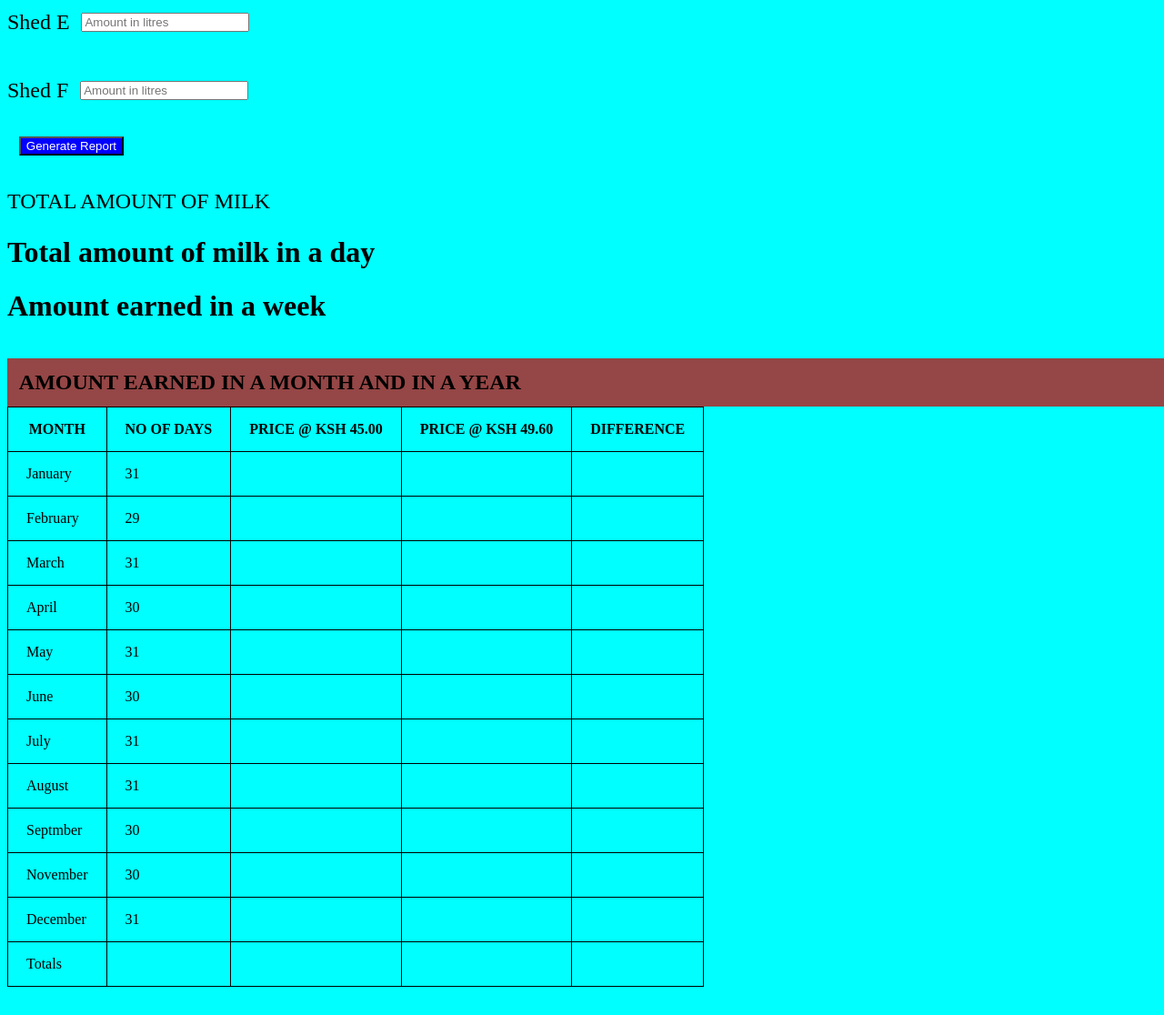
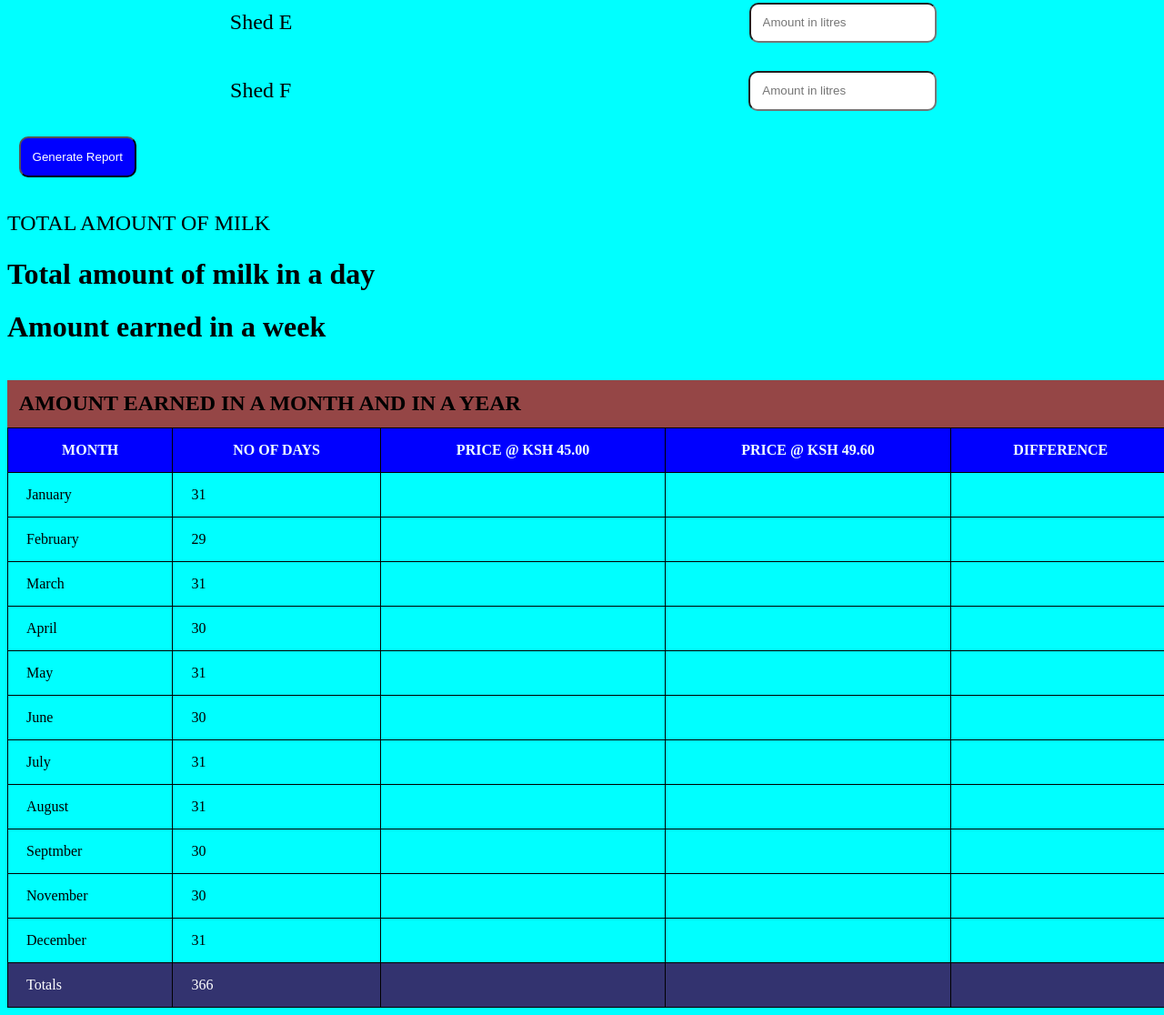
Before and after one commit to Emanukim/Dairybiz-report, a plain HTML site: page index.html in a window 1280 px wide. Shown: the part 445-1561 px from the top of the page at 91% size. Before the commit the page ends 1538 px from the top, so only its background shows below. Drawn offline with Linux system fonts and the light colour scheme.

Commit message:
additional styling to the table

```diff
--- a/index.css
+++ b/index.css
@@ -11,7 +11,7 @@ body{
     background-color: aqua;
     width: 100%;
     padding: 0px;
-    margin: 2%px;
+    margin: 90%px;
 
 }
 h2{
@@ -22,14 +22,18 @@ h2{
     justify-content: baseline;
 }
 .sheds{
+    margin: auto;
     display: flex;
-    justify-content: baseline;
+    justify-content: space-around;
     align-items: center;
 
 
 }
 input{
+    border-radius: 10px;
+    padding: 1%;
     margin: 1%;
+    justify-content: space-around;
 }
 
 p{
@@ -57,8 +61,23 @@ td{
 }
 th{
     font-weight:bold;
+    background-color: blue;
+    color: azure;
 }
 .button{
     background-color: blue;
     color: white;
+    padding:1%;
+    justify-jcontent: center;
+    border-radius: 10px;
 }
+table{
+    width: 100%;
+    justify-content: space-around;
+    align-items: center;
+
+}
+#last{
+    background-color: rgb(51, 51, 111);
+    color: white;
+}
--- a/index.html
+++ b/index.html
@@ -143,9 +143,9 @@
             <td></td>
             <td></td>
          </tr>
-         <tr>
+         <tr id="last">
             <td>Totals</td>
-            <td></td>
+            <td>366</td>
             <td></td>
             <td></td>
             <td></td>
--- a/index.js
+++ b/index.js
@@ -6,5 +6,5 @@ function totalMilk()
     num4 = document.getElementById("shD").value;
     num5 = document.getElementById("shE").value;
     num6 = document.getElementById("shF").value;
-    document.getElementById("reult").innerHTML=num1+num2+num3+num4+num5+num6;
+    document.getElementById("result").innerHTML=num1+num2+num3+num4+num5+num6;
 }
```
